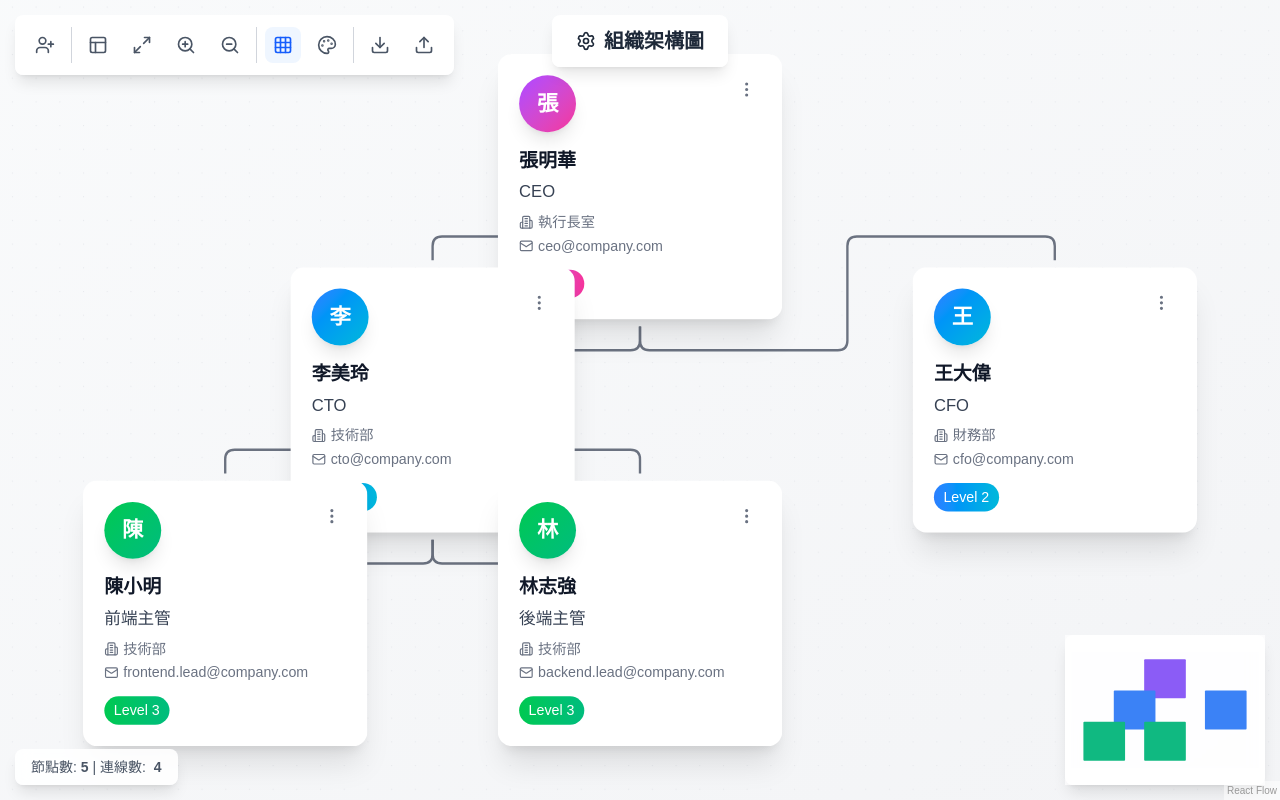
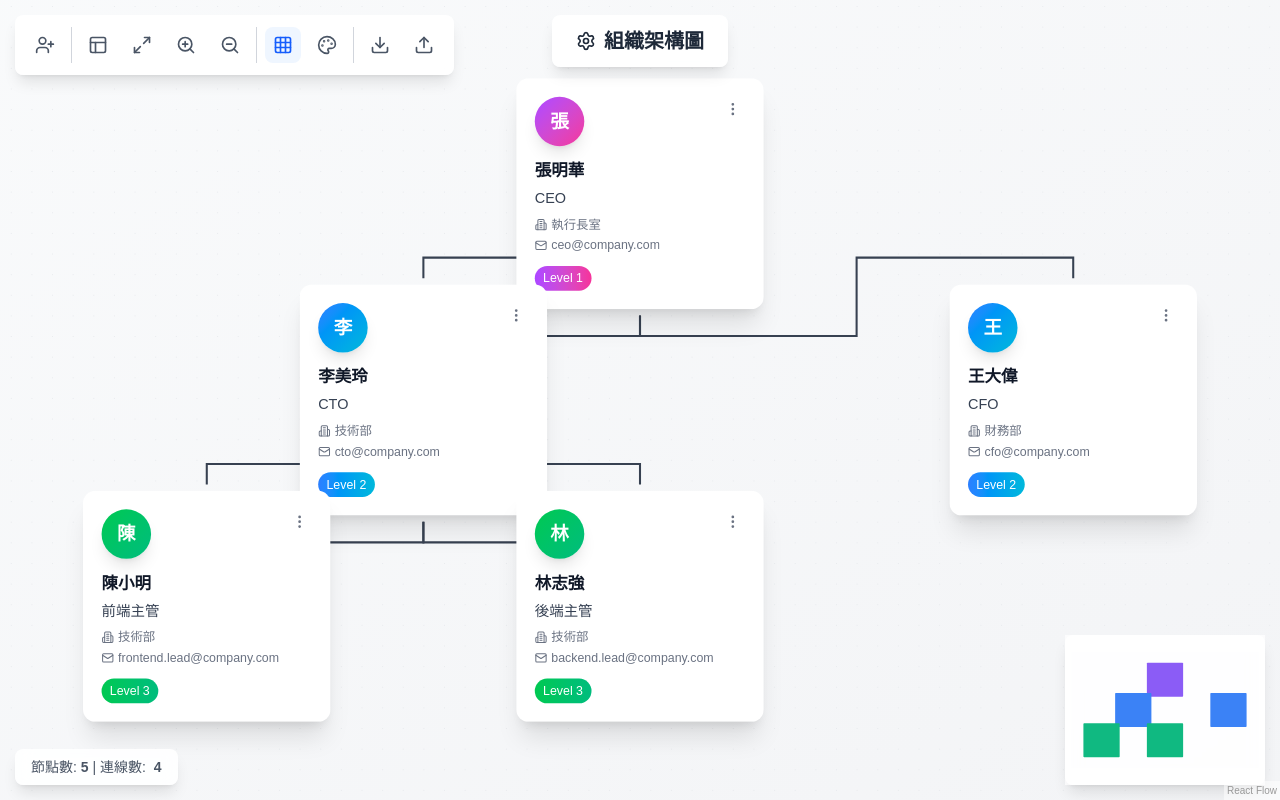
Before and after one commit to firstfu/workflow_01, a Next.js app: page / in a window 1280 px wide. Built offline with nearby package versions, Linux system fonts and the light colour scheme.

Commit message:
調整 OrgChart 組件的節點間距及邊緣樣式，將水平和垂直間距增加，並將邊緣類型改為直線，以改善圖表的可讀性和佈局效果。

```diff
--- a/app/components/OrgChart/OrgChart.tsx
+++ b/app/components/OrgChart/OrgChart.tsx
@@ -81,9 +81,9 @@ const OrgChartContent = () => {
     if (rootNodes.length === 0) return;
 
     // 布局配置
-    const horizontalSpacing = 350; // 同層節點之間的水平間距
-    const verticalSpacing = 180;   // 層級之間的垂直間距
-    const startY = 50;
+    const horizontalSpacing = 420; // 同層節點之間的水平間距（增加間距）
+    const verticalSpacing = 200;   // 層級之間的垂直間距（增加間距）
+    const startY = 80;
 
     // 儲存計算後的位置
     const nodePositions = new Map<string, { x: number; y: number }>();
@@ -277,15 +277,11 @@ const OrgChartContent = () => {
         fitView
         className={theme === 'dark' ? 'dark' : ''}
         defaultEdgeOptions={{
-          type: 'smoothstep',
+          type: 'step',
           animated: false,
           style: {
             strokeWidth: 2,
-            stroke: '#6B7280',
-          },
-          pathOptions: {
-            borderRadius: 8,
-            offset: 20,
+            stroke: '#374151',
           },
         }}
       >
--- a/app/components/OrgChart/useOrgChartStore.ts
+++ b/app/components/OrgChart/useOrgChartStore.ts
@@ -102,10 +102,10 @@ const useOrgChartStore = create<OrgChartState>((set, get) => ({
   ],
 
   edges: [
-    { id: 'e1-2', source: '1', target: '2', type: 'smoothstep' },
-    { id: 'e1-3', source: '1', target: '3', type: 'smoothstep' },
-    { id: 'e2-4', source: '2', target: '4', type: 'smoothstep' },
-    { id: 'e2-5', source: '2', target: '5', type: 'smoothstep' },
+    { id: 'e1-2', source: '1', target: '2', type: 'step' },
+    { id: 'e1-3', source: '1', target: '3', type: 'step' },
+    { id: 'e2-4', source: '2', target: '4', type: 'step' },
+    { id: 'e2-5', source: '2', target: '5', type: 'step' },
   ],
 
   selectedNode: null,
@@ -130,7 +130,7 @@ const useOrgChartStore = create<OrgChartState>((set, get) => ({
 
   onConnect: (connection) => {
     set({
-      edges: addEdge({ ...connection, type: 'smoothstep' }, get().edges),
+      edges: addEdge({ ...connection, type: 'step' }, get().edges),
     });
   },
 
@@ -150,7 +150,7 @@ const useOrgChartStore = create<OrgChartState>((set, get) => ({
         id: `e${parentId}-${employee.id}`,
         source: parentId,
         target: employee.id,
-        type: 'smoothstep',
+        type: 'step',
       });
     }
 
```
